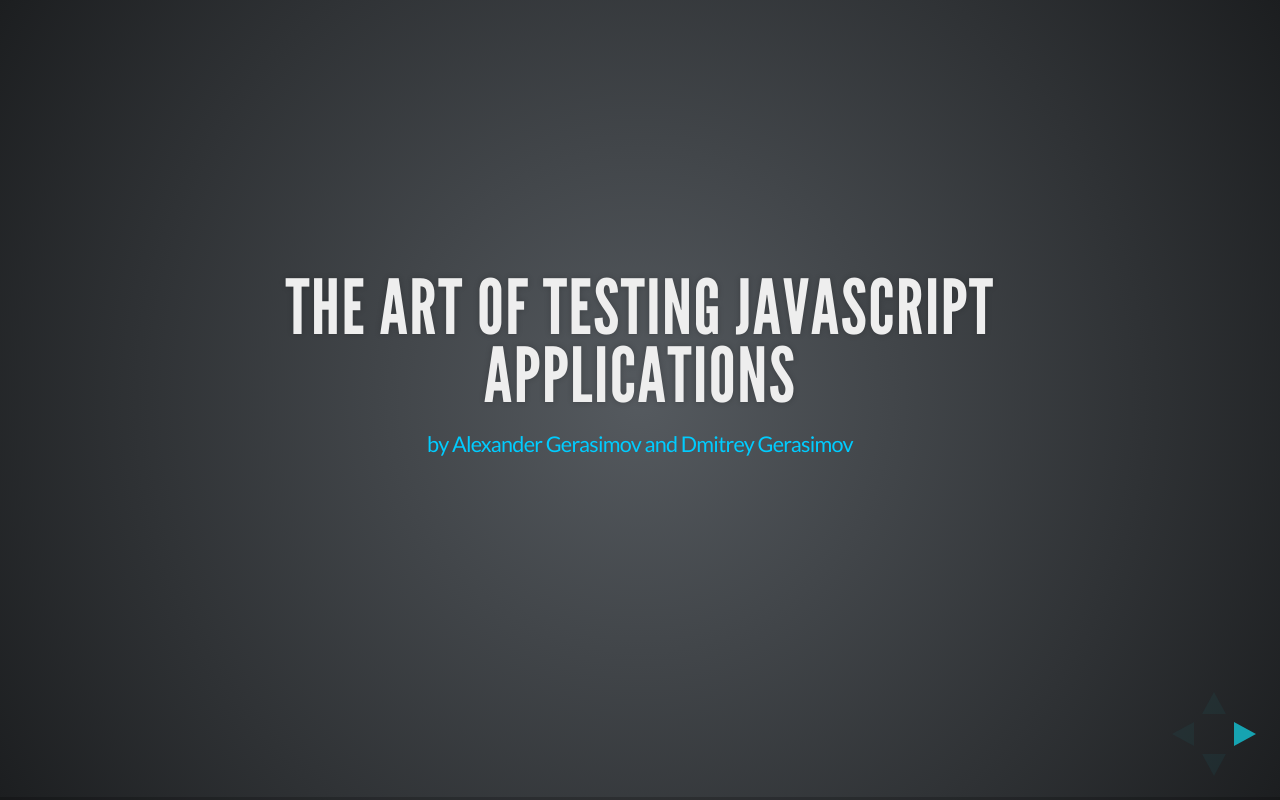
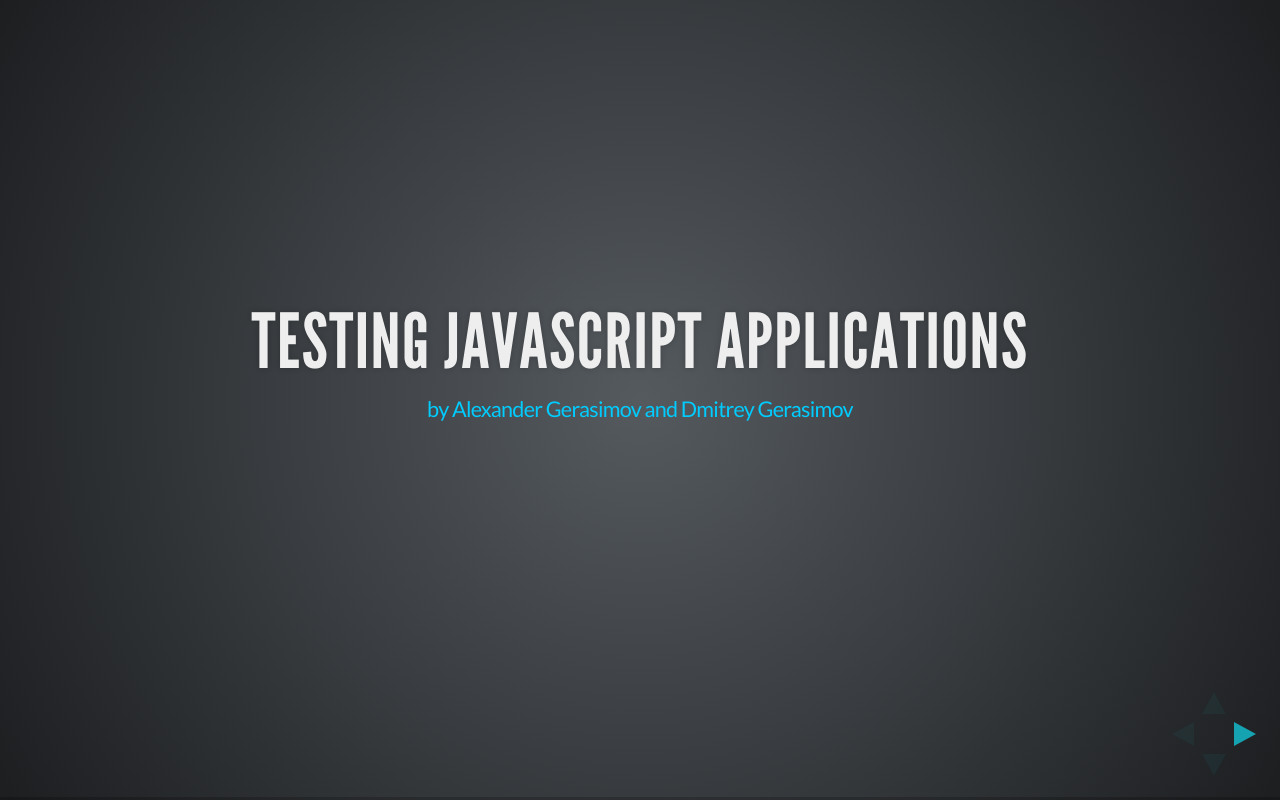
Before and after one commit to rootTheLure/js-testing-talk, a website: page index.html in a window 1280 px wide. Drawn offline with Linux system fonts and the light colour scheme.

Commit message:
Change title

```diff
--- a/index.html
+++ b/index.html
@@ -4,7 +4,7 @@
 	<head>
 		<meta charset="utf-8">
 
-		<title>reveal.js - The HTML Presentation Framework</title>
+		<title>Testing JavaScript Applications</title>
 
 		<meta name="description" content="A framework for easily creating beautiful presentations using HTML">
 		<meta name="author" content="Hakim El Hattab">
@@ -38,7 +38,7 @@
 			<!-- Any section element inside of this container is displayed as a slide -->
 			<div class="slides">
 				<section>
-					<h2>The Art of Testing JavaScript Applications</h2>
+					<h2>Testing JavaScript Applications</h2>
 					<p>
 						<small><font class="blue">by Alexander Gerasimov and Dmitrey Gerasimov</font></small>
 					</p>
```
